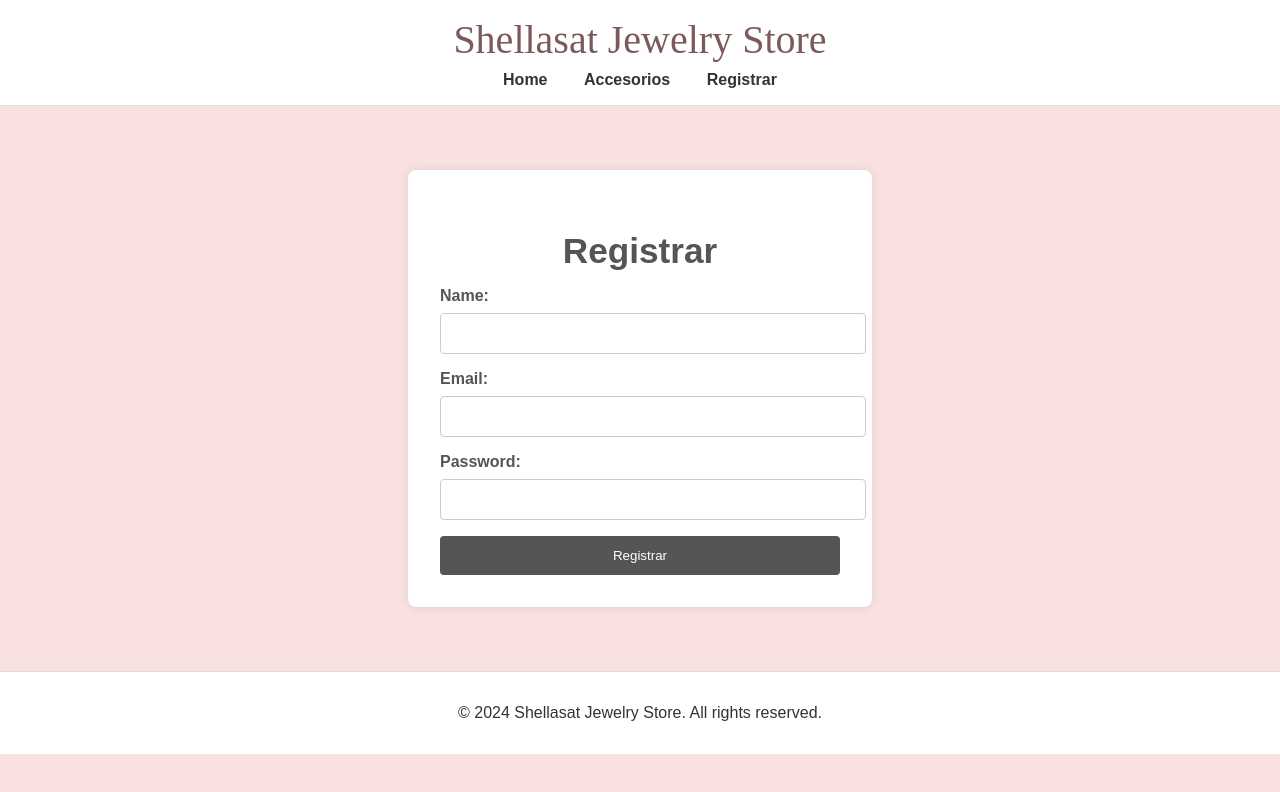
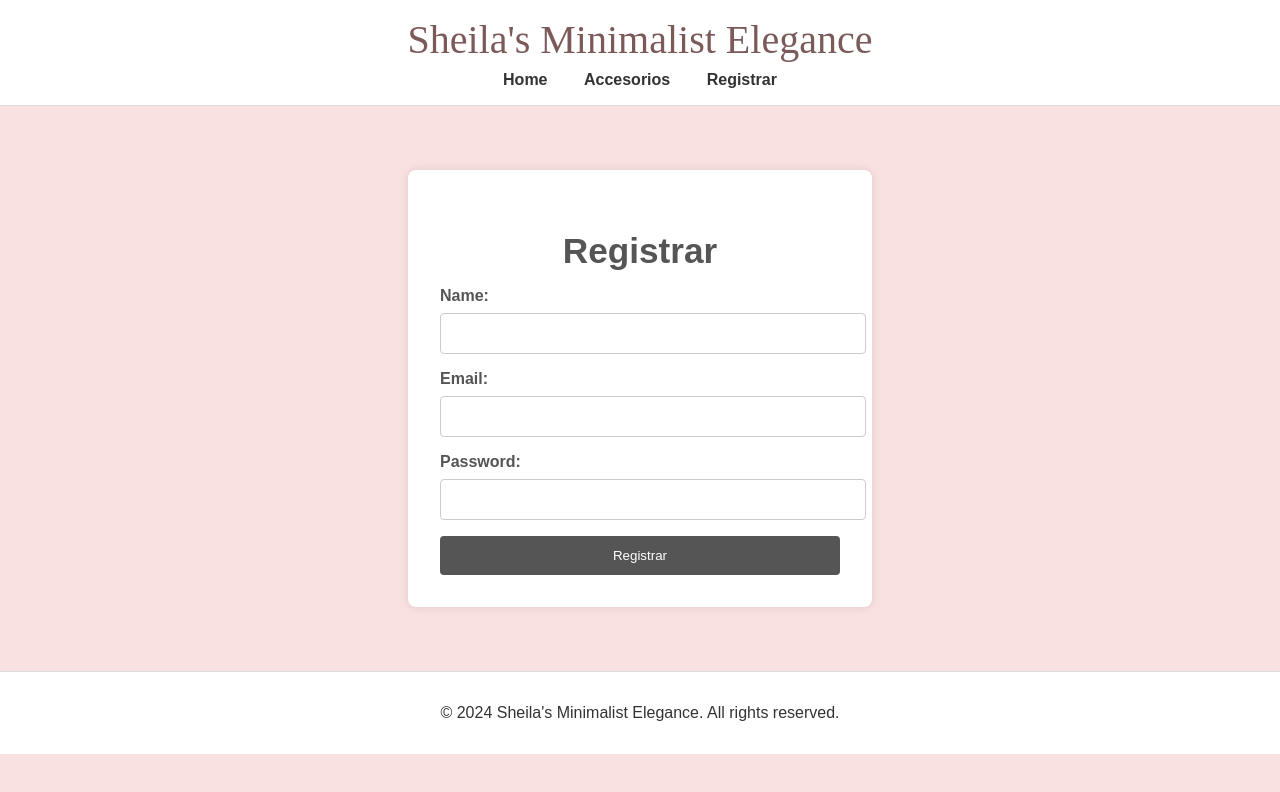
Before and after one commit to Marcescooooooo/website, a plain HTML site: page register.html in a window 1280 px wide. Drawn offline with Linux system fonts and the light colour scheme.

Commit message:
Update register.html

```diff
--- a/register.html
+++ b/register.html
@@ -3,12 +3,12 @@
 <head>
     <meta charset="UTF-8">
     <meta name="viewport" content="width=device-width, initial-scale=1.0">
-    <title>Registrar - Shellasat Jewelry Store</title>
+    <title>Registrar - Sheila's Minimalist Elegance</title>
     <link rel="stylesheet" href="styles.css">
 </head>
 <body>
     <header>
-        <div class="logo">Shellasat Jewelry Store</div>
+        <div class="logo">Sheila's Minimalist Elegance</div>
         <nav>
             <ul>
                 <li><a href="index.html">Home</a></li>
@@ -35,7 +35,7 @@
         </section>
     </main>
     <footer>
-        <p>&copy; 2024 Shellasat Jewelry Store. All rights reserved.</p>
+        <p>&copy; 2024 Sheila's Minimalist Elegance. All rights reserved.</p>
     </footer>
 </body>
 </html>
```
